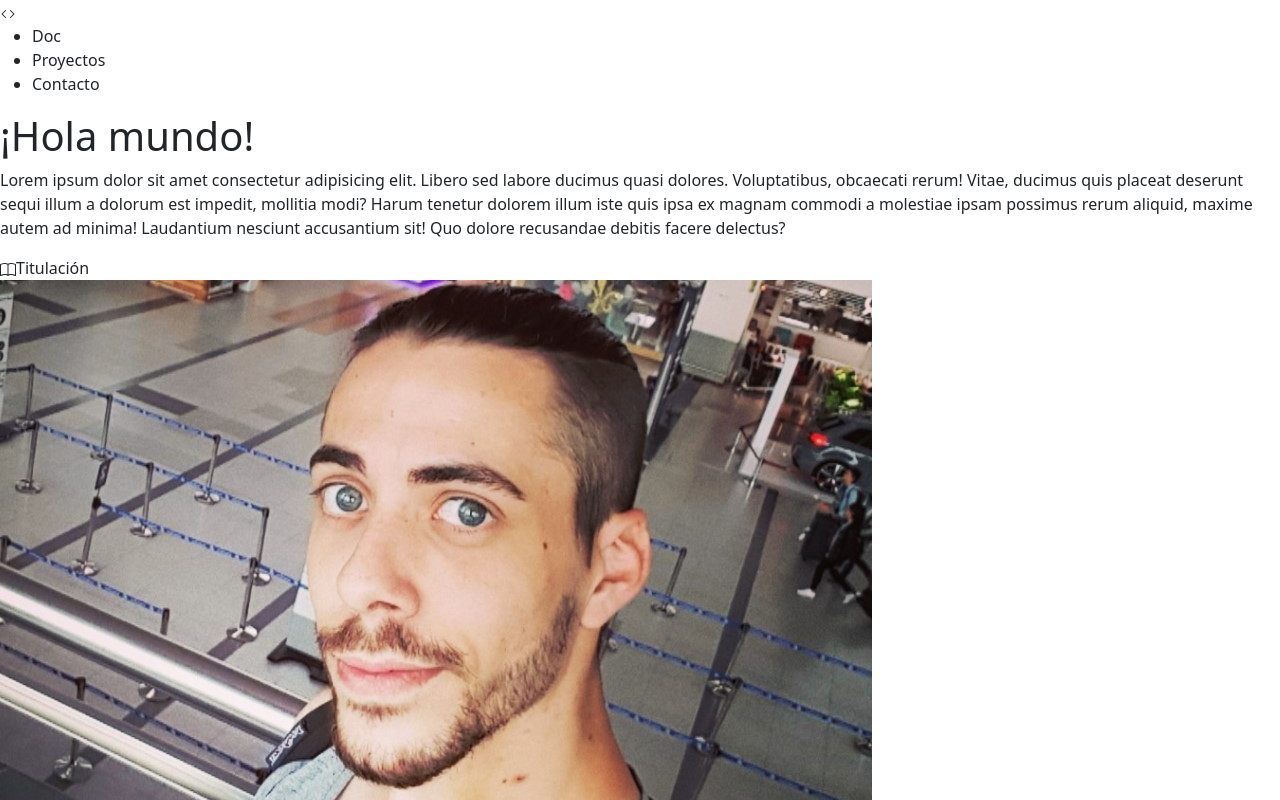
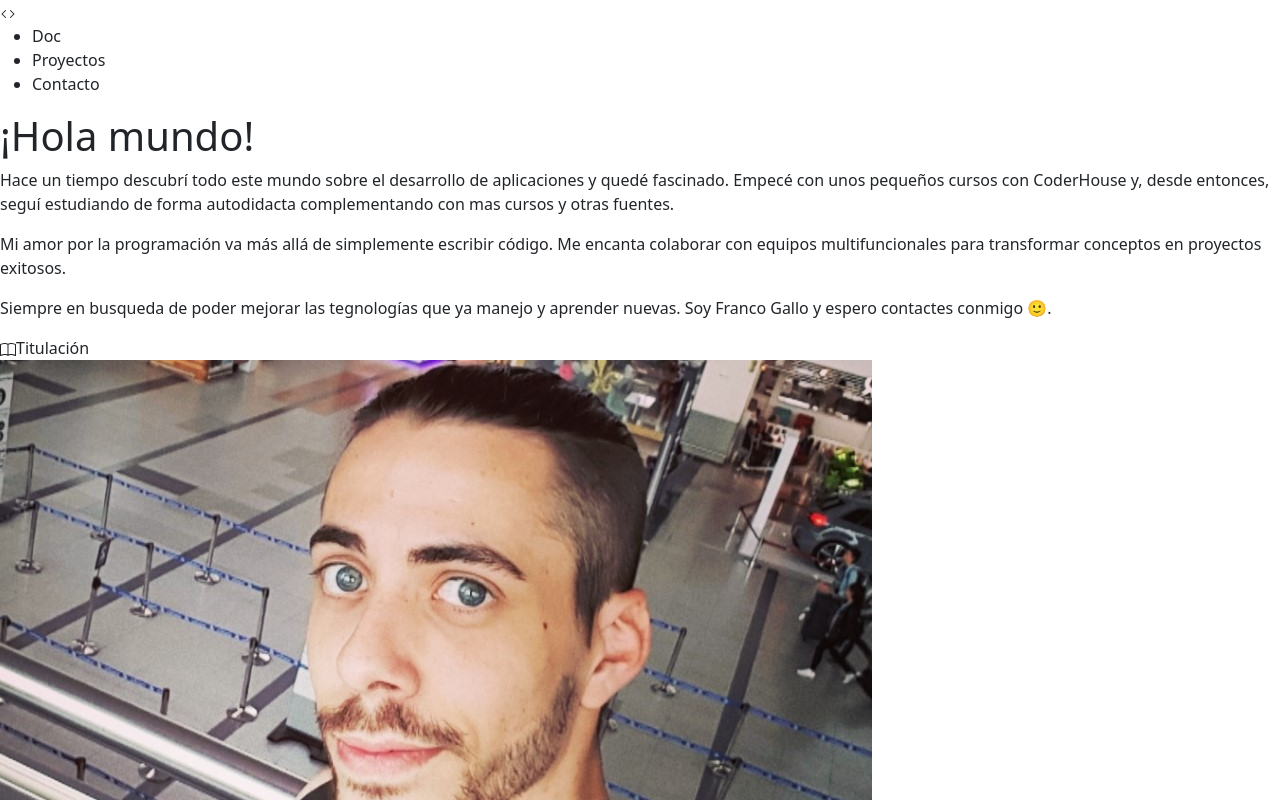
Before and after one commit to FrancoGallo/my-portfolio, a React (Create React App) app: page / in a window 1280 px wide. Shown: the top 800 px of the page. Built offline with nearby package versions, Linux system fonts and the light colour scheme; no server answers; the database is empty; the HTML template or start-up script is replaced by a standard one.

Commit message:
Completing all the texts in the app

```diff
--- a/src/components/Section_Projects/Card.jsx
+++ b/src/components/Section_Projects/Card.jsx
@@ -65,19 +65,13 @@ const Card = () => {
               </div>
 
               <div className='text-style'>
-                <p>
-                  <b>{data.titleProject}</b>
-                  <br/>
+                <p className='descriptionApp'>
                   {data.description}
                 </p>
-              </div>
 
-              <div className='tools-styles'>
-                <h3>Herramientas:</h3>
-
-                <ul>
-                  <li><img src={data.img} alt="" /></li>
-                </ul>
+                <p>
+                  <span>Tecnologías usadas en la app:</span> {data.skills}
+                </p>
               </div>
             </div>
           </section>
--- a/src/components/Section_Start/HelloWorld.jsx
+++ b/src/components/Section_Start/HelloWorld.jsx
@@ -9,10 +9,25 @@ const HelloWorld = () => {
     <div className='helloWorld-style'>
       <h1>¡Hola mundo!</h1>
 
-      <p>
-        Lorem ipsum dolor sit amet consectetur adipisicing elit. Libero sed labore ducimus quasi dolores. Voluptatibus, obcaecati rerum! Vitae, ducimus quis placeat deserunt sequi illum a dolorum est impedit, mollitia modi?
-        Harum tenetur dolorem illum iste quis ipsa ex magnam commodi a molestiae ipsam possimus rerum aliquid, maxime autem ad minima! Laudantium nesciunt accusantium sit! Quo dolore recusandae debitis facere delectus?
-      </p>
+      <div className='descriptionText-container'>
+        <p>
+          Hace un tiempo descubrí todo este mundo sobre el desarrollo de aplicaciones y quedé fascinado.
+          Empecé con unos pequeños cursos con CoderHouse y, desde entonces, seguí estudiando de forma autodidacta
+          complementando con mas cursos y otras fuentes.
+        </p>
+
+        <p>
+          Mi amor por la programación va más allá de simplemente escribir código. Me encanta colaborar con equipos
+          multifuncionales para transformar conceptos en proyectos exitosos.
+        </p>
+
+        <p>
+          Siempre en busqueda de poder mejorar las tegnologías que ya manejo y aprender nuevas.
+          Soy <span>Franco Gallo</span> y espero contactes conmigo <span>&#128578;</span>.
+        </p>
+      </div>
+
+
 
       <div className='btn-modal-container' onClick={toggle}>
         <div className='btn-modal'>
--- a/src/components/Section_Start/SkillsArray.js
+++ b/src/components/Section_Start/SkillsArray.js
@@ -3,21 +3,21 @@ const skills = [
     {
         name: 'HTML',
         img: 'https://i.imgur.com/WcNRki1.png',
-        percentage: '70%',
+        percentage: '80%',
         type: 'language'
     },
 
     {
         name: 'CSS',
         img: 'https://i.imgur.com/gMmtajT.png',
-        percentage: '70%',
+        percentage: '75%',
         type: 'language'
     },
 
     {
         name: 'SASS',
         img: 'https://i.imgur.com/GoynSor.png',
-        percentage: '60%',
+        percentage: '70%',
         type: 'others'
     },
 
--- a/src/scss/Section_Start_Styles/componentsStyle/_customModal.scss
+++ b/src/scss/Section_Start_Styles/componentsStyle/_customModal.scss
@@ -6,7 +6,7 @@
   height: 100%;
   top: 0;
   left: 0;
-  @include center;
+  @include flex(center, center);
 
   .slider-container {
     width: 65%;
--- a/src/scss/Section_Start_Styles/componentsStyle/_helloWorld.scss
+++ b/src/scss/Section_Start_Styles/componentsStyle/_helloWorld.scss
@@ -1,5 +1,5 @@
 .helloWorld-style-container {
-    @include flex(none, none);
+    @include flex(center, none);
     width: 80%;
 
     @media (max-width:768px) {
@@ -13,8 +13,16 @@
         margin-bottom: 1rem;
       }
 
-      p {
-        width: 95%;
+      .descriptionText-container {
+
+        p {
+          margin-bottom: 0.5rem;
+
+          span {
+            font-size: 1.2rem;
+            color: nth($colors , 5);
+          }
+        }
       }
 
       @import 'btnModal';
@@ -23,11 +31,7 @@
     }
 
     .profilePhoto-container {
-
-      @media (max-width:768px) {
-        @include center;
-        width: 100%;
-      }
+      @include center;
 
       .profilePhoto {
         width: 20rem;
```
Also changed, not shown: src/scss/Section_Projects_Styles/componentsStyle/_card.scss (+6 -16 lines), src/css/style.css, 1 other file (tests, documents, lock files or other folders).
